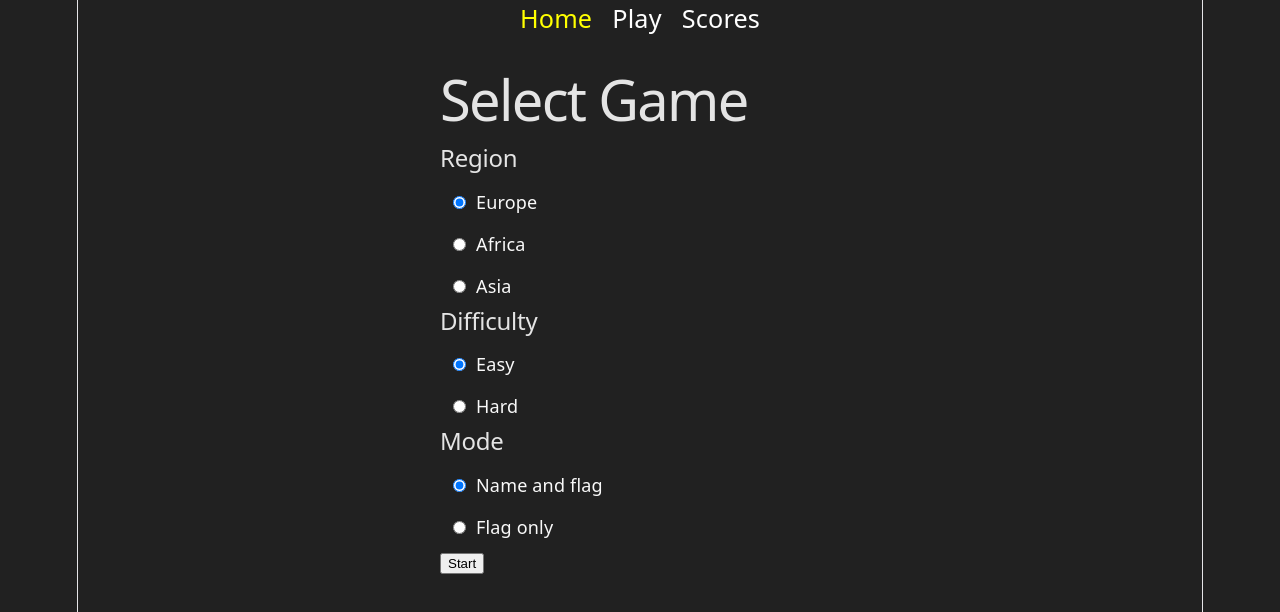
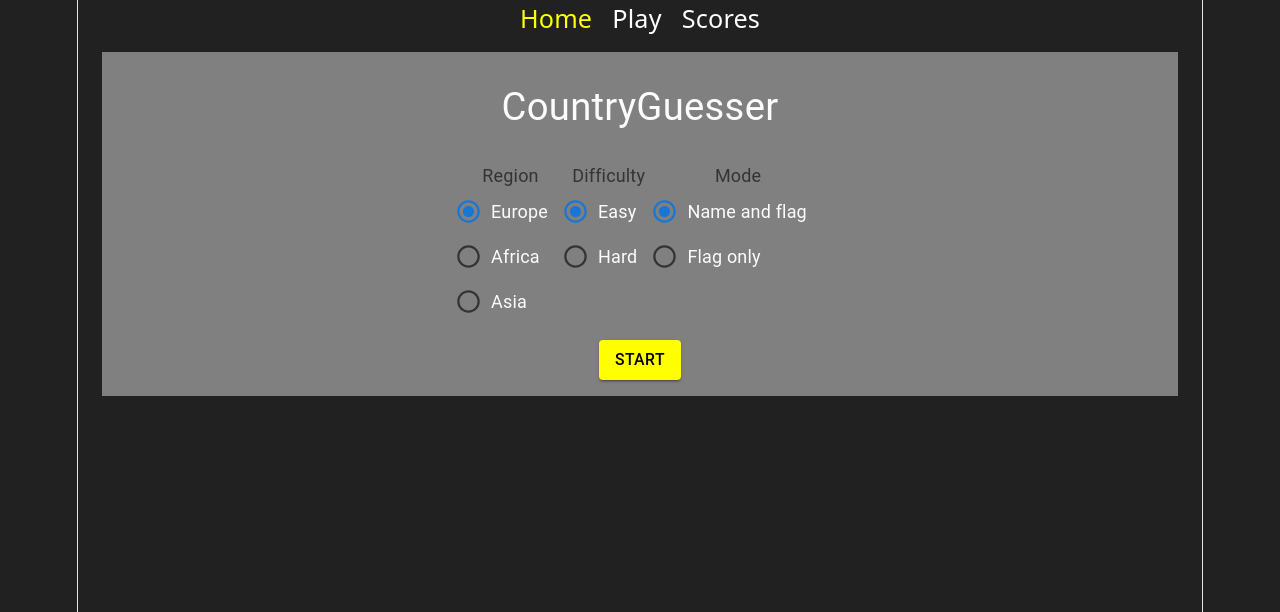
Before and after one commit to EskoRautiainen/Fullstack-Geoguesser-app, a React (Vite) app in the folder frontend/: page / in a window 1280 px wide. Shown: the top 612 px of the page. Built offline with nearby package versions, Linux system fonts and the light colour scheme.

Commit message:
feat(Homepage): Use MUI to create visual UI for homepage. Install MUI with: npm install @mui/material @emotion/react @emotion/styled

```diff
--- a/frontend/src/components/Home.jsx
+++ b/frontend/src/components/Home.jsx
@@ -1,5 +1,16 @@
 import { useNavigate } from "react-router-dom";
 import { useState } from "react";
+
+// MUI imports
+import Container from "@mui/material/Container";
+import Typography from "@mui/material/Typography";
+import Radio from "@mui/material/Radio";
+import RadioGroup from "@mui/material/RadioGroup";
+import FormControl from "@mui/material/FormControl";
+import FormControlLabel from "@mui/material/FormControlLabel";
+import FormLabel from "@mui/material/FormLabel";
+import Button from "@mui/material/Button";
+import Box from "@mui/material/Box";
 
 function Home({ setGameConfig }) {
   const navigate = useNavigate();
@@ -15,102 +26,60 @@ function Home({ setGameConfig }) {
 };
 
 return (
-    <div className="mainMenu">
-      <h1>Select Game</h1>
+    <Container>
+      <Box sx={{ bgcolor: "gray", mt: 2 }}>
+      <Typography variant="h4" sx={{ py: 4 }}>
+        CountryGuesser
+      </Typography>
 
       {/* REGION */}
-      <div>
-        <h2>Region</h2>
-        <label>
-          <input
-            type="radio"
-            name="region"
-            value="europe"
-            checked={region === "europe"}
+      <FormControl component="fieldset">
+        <FormLabel> Region </FormLabel>
+          <RadioGroup
+            value={region}
             onChange={(e) => setRegion(e.target.value)}
-          />
-          Europe
-        </label>
+            >
 
-        <label>
-          <input
-            type="radio"
-            name="region"
-            value="africa"
-            checked={region === "africa"}
-            onChange={(e) => setRegion(e.target.value)}
-          />
-          Africa
-        </label>
+            <FormControlLabel value="europe" control={<Radio />} label="Europe" />
+            <FormControlLabel value="africa" control={<Radio />} label="Africa" />
+            <FormControlLabel value="asia" control={<Radio />} label="Asia" />
+          </RadioGroup>
+      </FormControl>
 
-          <label>
-          <input
-            type="radio"
-            name="region"
-            value="asia"
-            checked={region === "asia"}
-            onChange={(e) => setRegion(e.target.value)}
-          />
-          Asia
-        </label>
-      </div>
+      {/* Difficulty */}
+      <FormControl component="fieldset">
+        <FormLabel> Difficulty </FormLabel>
+          <RadioGroup
+            value={difficulty}
+            onChange={(e) => setDifficulty(e.target.value)}
+            >
 
+            <FormControlLabel value="easy" control={<Radio />} label="Easy" />
+            <FormControlLabel value="hard" control={<Radio />} label="Hard" />
+          </RadioGroup>
+      </FormControl>
 
+      {/* Mode */}
+      <FormControl component="fieldset">
+        <FormLabel> Mode </FormLabel>
+          <RadioGroup
+            value={mode}
+            onChange={(e) => setMode(e.target.value)}
+            >
 
-      {/* DIFFICULTY */}
-      <div>
-        <h2>Difficulty</h2>
-        <label>
-          <input
-            type="radio"
-            name="difficulty"
-            value="easy"
-            checked={difficulty === "easy"}
-            onChange={(e) => setDifficulty(e.target.value)}
-          />
-          Easy
-        </label>
+            <FormControlLabel value="nameflag" control={<Radio />} label="Name and flag" />
+            <FormControlLabel value="flag" control={<Radio />} label="Flag only" />
+          </RadioGroup>
+      </FormControl>
+      </Box>
 
-        <label>
-          <input
-            type="radio"
-            name="difficulty"
-            value="hard"
-            checked={difficulty === "hard"}
-            onChange={(e) => setDifficulty(e.target.value)}
-          />
-          Hard
-        </label>
-      </div>
+      <Box sx={{ bgcolor: "gray", p:2 }}>
+      <Button variant="contained" onClick={startGame} sx={{ bgcolor: "#ffff00", color: "black"}}>
+        Start
+      </Button>
+      </Box>
+    </Container>
 
-      {/* MODE */}
-      <div>
-        <h2>Mode</h2>
-        <label>
-          <input
-            type="radio"
-            name="mode"
-            value="nameflag"
-            checked={mode === "nameflag"}
-            onChange={(e) => setMode(e.target.value)}
-          />
-          Name and flag
-        </label>
-
-        <label>
-          <input
-            type="radio"
-            name="mode"
-            value="flag"
-            checked={mode === "flag"}
-            onChange={(e) => setMode(e.target.value)}
-          />
-          Flag only
-        </label>
-      </div>
-
-      <button onClick={startGame}>Start</button>
-    </div>
   );
 }
 
--- a/package.json
+++ b/package.json
@@ -14,6 +14,9 @@
     "concurrently": "^9.1.0"
   },
   "dependencies": {
+    "@emotion/react": "^11.14.0",
+    "@emotion/styled": "^11.14.1",
+    "@mui/material": "^9.0.0",
     "leaflet": "^1.9.4",
     "react": "^18.2.0",
     "react-dom": "^18.2.0",
```
Also changed, not shown: 1 other file (tests, documents, lock files or other folders).
